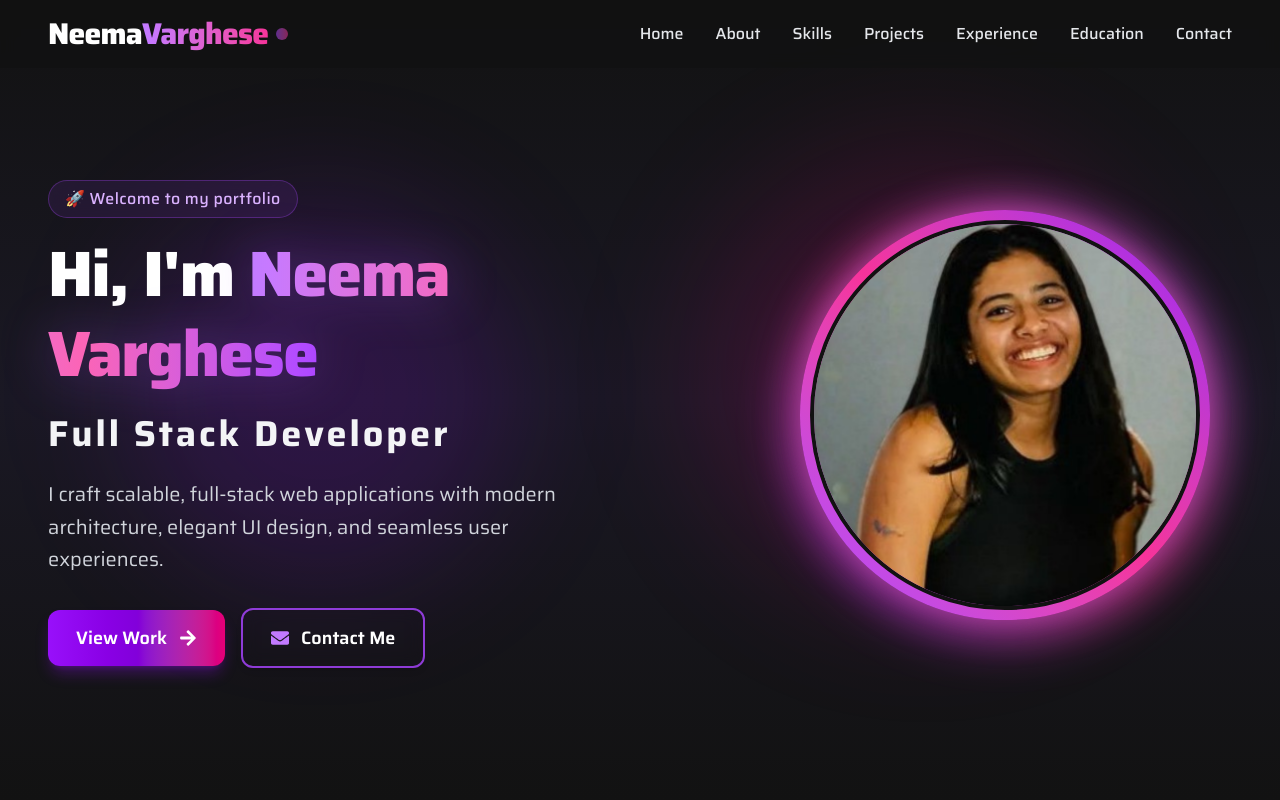
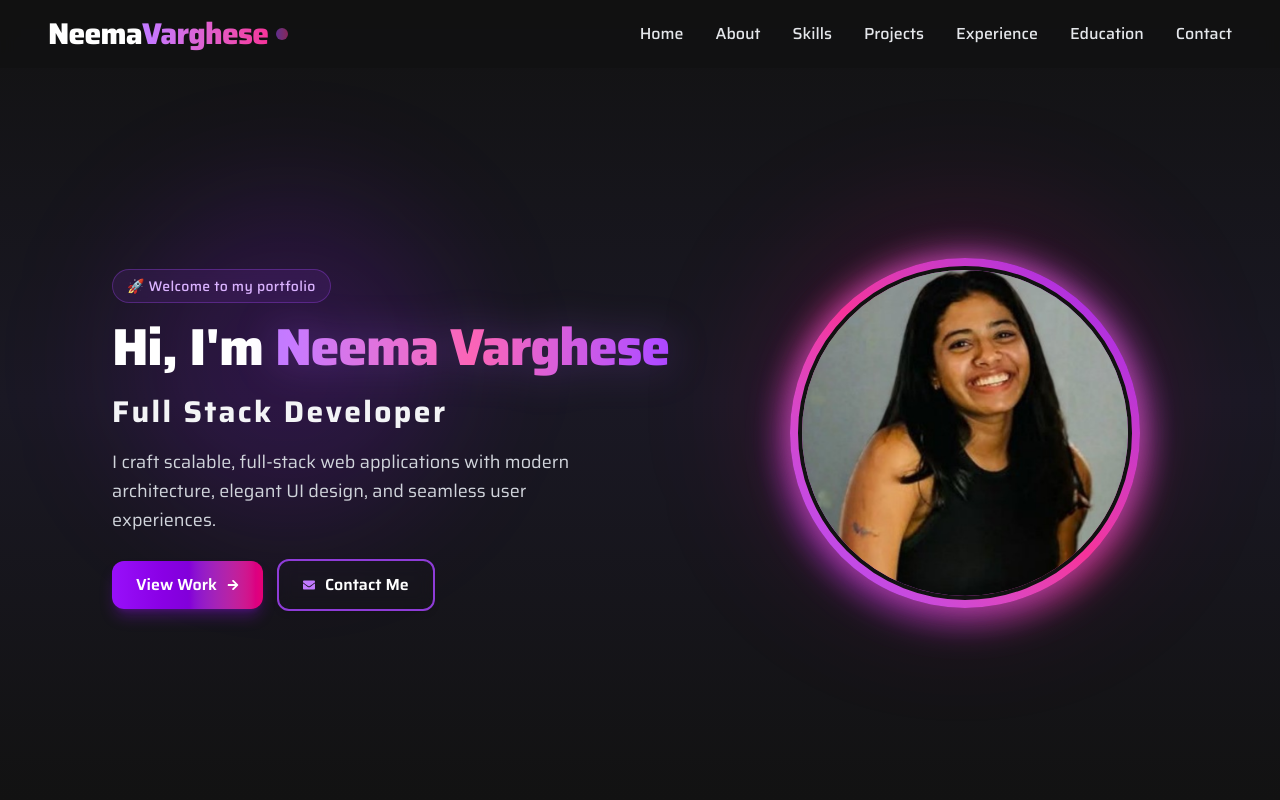
Before and after one commit to neemavarghese0098008/personal-portfolio, a React (Vite) app: page / in a window 1280 px wide. Shown: the top 800 px of the page. Built offline with nearby package versions, Linux system fonts and the light colour scheme.

Commit message:
Enhanced portfolio UI and profile animation

```diff
--- a/src/components/Hero.jsx
+++ b/src/components/Hero.jsx
@@ -10,56 +10,56 @@ function Hero() {
       animate={{ opacity: 1 }}
       transition={{ duration: 0.8 }}
       id='home'
-      className='min-h-screen flex items-center pt-24 lg:pt-28 pb-12 lg:pb-16 bg-gradient-to-b from-[#121212] via-[#1a1824] to-[#121212] relative overflow-hidden'
+      className='min-h-screen flex items-center pt-28 lg:pt-32 pb-10 lg:pb-12 bg-gradient-to-b from-[#121212] via-[#1a1824] to-[#121212] relative overflow-hidden'
     >
       {/* Background Subtle Glow Circles */}
-      <div className='absolute top-1/4 left-1/10 w-96 h-96 bg-purple-600/15 rounded-full blur-3xl pointer-events-none'></div>
-      <div className='absolute bottom-1/4 right-1/10 w-[450px] h-[450px] bg-pink-600/15 rounded-full blur-3xl pointer-events-none'></div>
+      <div className='absolute top-1/4 left-1/10 w-80 h-80 bg-purple-600/15 rounded-full blur-3xl pointer-events-none'></div>
+      <div className='absolute bottom-1/4 right-1/10 w-[380px] h-[380px] bg-pink-600/15 rounded-full blur-3xl pointer-events-none'></div>
 
-      <div className='container mx-auto px-6 md:px-12 max-w-7xl relative z-10 flex flex-col-reverse lg:flex-row items-center justify-between gap-8 lg:gap-12'>
+      <div className='container mx-auto px-6 md:px-12 max-w-6xl relative z-10 flex flex-col-reverse lg:flex-row items-center justify-between gap-6 lg:gap-10'>
         {/* Left side text content */}
         <motion.div
-          initial={{ opacity: 0, y: 40 }}
+          initial={{ opacity: 0, y: 30 }}
           animate={{ opacity: 1, y: 0 }}
           transition={{ duration: 0.8, delay: 0.2 }}
           className='w-full lg:w-3/5 text-center lg:text-left'
         >
-          <div className='inline-block mb-4 px-4 py-1.5 rounded-full bg-purple-500/10 border border-purple-500/30 backdrop-blur-md'>
-            <span className='text-purple-300 font-medium text-sm md:text-base tracking-wide'>
+          <div className='inline-block mb-3 px-3.5 py-1 rounded-full bg-purple-500/10 border border-purple-500/30 backdrop-blur-md'>
+            <span className='text-purple-300 font-medium text-xs md:text-sm tracking-wide'>
               🚀 Welcome to my portfolio
             </span>
           </div>
 
-          <h1 className='text-4xl sm:text-5xl md:text-6xl lg:text-[3.5rem] xl:text-[4rem] text-white font-extrabold tracking-tight mb-4 leading-tight'>
+          <h1 className='text-3xl sm:text-4xl md:text-5xl lg:text-[2.75rem] xl:text-[3.25rem] text-white font-extrabold tracking-tight mb-3 leading-tight'>
             Hi, I'm{' '}
-            <span className='text-transparent bg-clip-text bg-gradient-to-r from-purple-400 via-pink-400 to-purple-500 drop-shadow-[0_0_25px_rgba(168,85,247,0.3)]'>
+            <span className='text-transparent bg-clip-text bg-gradient-to-r from-purple-400 via-pink-400 to-purple-500 drop-shadow-[0_0_20px_rgba(168,85,247,0.3)]'>
               Neema Varghese
             </span>
           </h1>
 
-          <div className='h-10 md:h-12 flex items-center justify-center lg:justify-start mb-5'>
-            <h2 className='text-2xl sm:text-3xl md:text-4xl font-bold text-gray-100 typewriter'>
+          <div className='h-8 md:h-10 flex items-center justify-center lg:justify-start mb-4'>
+            <h2 className='text-xl sm:text-2xl md:text-3xl font-bold text-gray-100 typewriter'>
               Full Stack Developer
             </h2>
           </div>
 
-          <p className='text-base sm:text-lg md:text-xl text-gray-300 mb-8 max-w-xl leading-relaxed mx-auto lg:mx-0 font-normal'>
+          <p className='text-sm sm:text-base md:text-lg text-gray-300 mb-6 max-w-lg leading-relaxed mx-auto lg:mx-0 font-normal'>
             I craft scalable, full-stack web applications with modern architecture, elegant UI design, and seamless user experiences.
           </p>
 
-          <div className='flex flex-wrap items-center justify-center lg:justify-start gap-4'>
+          <div className='flex flex-wrap items-center justify-center lg:justify-start gap-3.5'>
             <a
               href='#projects'
-              className='inline-flex items-center gap-3 bg-gradient-to-r from-purple-600 via-purple-700 to-pink-600 text-white text-base md:text-lg font-semibold px-7 py-3.5 rounded-xl shadow-lg shadow-purple-600/30 hover:shadow-purple-500/50 hover:scale-[1.03] active:scale-95 transition-all duration-300 group'
+              className='inline-flex items-center gap-2.5 bg-gradient-to-r from-purple-600 via-purple-700 to-pink-600 text-white text-sm md:text-base font-semibold px-6 py-3 rounded-xl shadow-lg shadow-purple-600/30 hover:shadow-purple-500/50 hover:scale-[1.03] active:scale-95 transition-all duration-300 group'
             >
               <span>View Work</span>
-              <FaArrowRight className='group-hover:translate-x-1 transition-transform duration-300' />
+              <FaArrowRight className='text-xs group-hover:translate-x-1 transition-transform duration-300' />
             </a>
             <a
               href='#contact'
-              className='inline-flex items-center gap-3 border-2 border-purple-500/80 text-white text-base md:text-lg font-semibold px-7 py-3.5 rounded-xl backdrop-blur-sm hover:bg-purple-500/20 hover:border-pink-400 hover:scale-[1.03] active:scale-95 transition-all duration-300 shadow-md'
+              className='inline-flex items-center gap-2.5 border-2 border-purple-500/80 text-white text-sm md:text-base font-semibold px-6 py-3 rounded-xl backdrop-blur-sm hover:bg-purple-500/20 hover:border-pink-400 hover:scale-[1.03] active:scale-95 transition-all duration-300 shadow-md'
             >
-              <FaEnvelope className='text-purple-400' />
+              <FaEnvelope className='text-purple-400 text-xs' />
               <span>Contact Me</span>
             </a>
           </div>
@@ -72,7 +72,7 @@ function Hero() {
           transition={{ duration: 0.8, delay: 0.3 }}
           className='w-full lg:w-2/5 flex justify-center items-center'
         >
-          <div className='relative w-64 h-64 sm:w-80 sm:h-80 md:w-[340px] md:h-[340px] lg:w-[380px] lg:h-[380px] xl:w-[410px] xl:h-[410px] flex justify-center items-center shrink-0'>
+          <div className='relative w-56 h-56 sm:w-72 sm:h-72 md:w-[290px] md:h-[290px] lg:w-[320px] lg:h-[320px] xl:w-[350px] xl:h-[350px] flex justify-center items-center shrink-0'>
             {/* Glowing Backdrop Ring with soft pulsating blur */}
             <motion.div
               animate={{
@@ -80,17 +80,17 @@ function Hero() {
                 scale: [0.98, 1.02, 0.98]
               }}
               transition={{ duration: 4, repeat: Infinity, repeatType: "loop", ease: 'easeInOut' }}
-              className='absolute -inset-3 rounded-full bg-gradient-to-tr from-purple-600 via-pink-500 to-purple-500 blur-xl pointer-events-none'
+              className='absolute -inset-2.5 rounded-full bg-gradient-to-tr from-purple-600 via-pink-500 to-purple-500 blur-lg pointer-events-none'
             ></motion.div>
 
             {/* Main Animated Photo Container with Gentle Floating, Subtle Glow & Hover Scale */}
             <motion.div
               animate={{
-                y: [0, -10, 0],
+                y: [0, -8, 0],
                 boxShadow: [
-                  "0 0 30px rgba(106, 13, 173, 0.4), 0 0 15px rgba(255, 105, 180, 0.3)",
-                  "0 0 50px rgba(255, 105, 180, 0.6), 0 0 25px rgba(106, 13, 173, 0.5)",
-                  "0 0 30px rgba(106, 13, 173, 0.4), 0 0 15px rgba(255, 105, 180, 0.3)"
+                  "0 0 25px rgba(106, 13, 173, 0.4), 0 0 12px rgba(255, 105, 180, 0.3)",
+                  "0 0 40px rgba(255, 105, 180, 0.5), 0 0 20px rgba(106, 13, 173, 0.4)",
+                  "0 0 25px rgba(106, 13, 173, 0.4), 0 0 12px rgba(255, 105, 180, 0.3)"
                 ]
               }}
               whileHover={{ scale: 1.03 }}
@@ -99,7 +99,7 @@ function Hero() {
                 boxShadow: { duration: 4, repeat: Infinity, repeatType: "loop", ease: 'easeInOut' },
                 scale: { duration: 0.4, ease: 'easeOut' }
               }}
-              className='relative w-full h-full rounded-full p-2.5 bg-gradient-to-tr from-purple-500 via-pink-500 to-purple-600 z-10 cursor-pointer overflow-hidden'
+              className='relative w-full h-full rounded-full p-2 bg-gradient-to-tr from-purple-500 via-pink-500 to-purple-600 z-10 cursor-pointer overflow-hidden'
             >
               <img
                 src={myPhoto}
```
